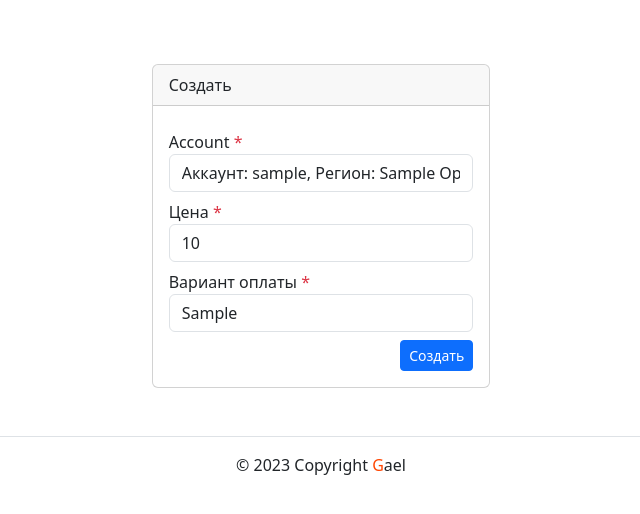
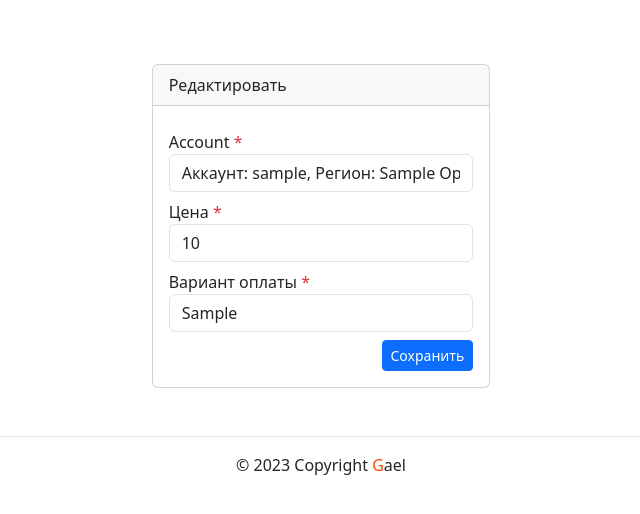
Before and after one commit to semenvanyushin/gael_project, a Django app: page /posts/1/edit/ in a window 1280 px wide. Shown: the part 63-577 px from the top of the page, without its empty margins (319-959 px from the left). Run offline with Django 4.2, Linux system fonts and the light colour scheme; a user stored in the database is signed in; tables that the repository leaves empty hold one stand-in row (values such as "Sample post"); parts of the project's set-up code (start-up, migrations or seed data) failed here and were passed over; some libraries are stand-ins or nearby versions.

Commit message:
Мелкие исправления в админке, форме поста и шаблоне создания формы.

```diff
--- a/gael/games/admin.py
+++ b/gael/games/admin.py
@@ -22,7 +22,7 @@ class Account(admin.ModelAdmin):
     def get_organizer_username(self, obj):
         return obj.organizer.username
 
-    @admin.display(description='Организатор')
+    @admin.display(description='Игра')
     def get_game_name(self, obj):
         return obj.game.name
 
--- a/gael/posts/forms.py
+++ b/gael/posts/forms.py
@@ -19,7 +19,8 @@ class PostSaleForm(forms.ModelForm):
         user = kwargs.pop('user', None)
         super(PostSaleForm, self).__init__(*args, **kwargs)
         self.fields['account'] = forms.ModelChoiceField(
-            queryset=Account.objects.filter(owners__user=user))
+            queryset=Account.objects.select_related(
+                'organizer').filter(owners__user=user))
         self.fields['account'].empty_label = " Выбери учетную запись "
 
 
--- a/gael/templates/posts/includes/create_form.html
+++ b/gael/templates/posts/includes/create_form.html
@@ -1,7 +1,7 @@
 <div class="row justify-content-center">
     <div class="col-sm-4 p-5">
       <div class="card">
-        <div class="card-header">{% if is_edit %}Редактировать{% else %}Создать{% endif %}</div>
+        <div class="card-header">{% if form.instance.id %}Редактировать{% else %}Создать{% endif %}</div>
         <div class="card-body">
           {% load user_filters %}
           <form method="post" enctype="multipart/form-data" {% if action_url %} action="{% url action_url %}" {% endif %}>
@@ -32,7 +32,7 @@
             {% endfor %}
             <div class="d-flex justify-content-end">
               <button type="submit" class="btn btn-sm btn-primary">
-                {% if is_edit %}Сохранить{% else %}Создать{% endif %}
+                {% if form.instance.id %}Сохранить{% else %}Создать{% endif %}
               </button>
             </div>
           </form>
```
